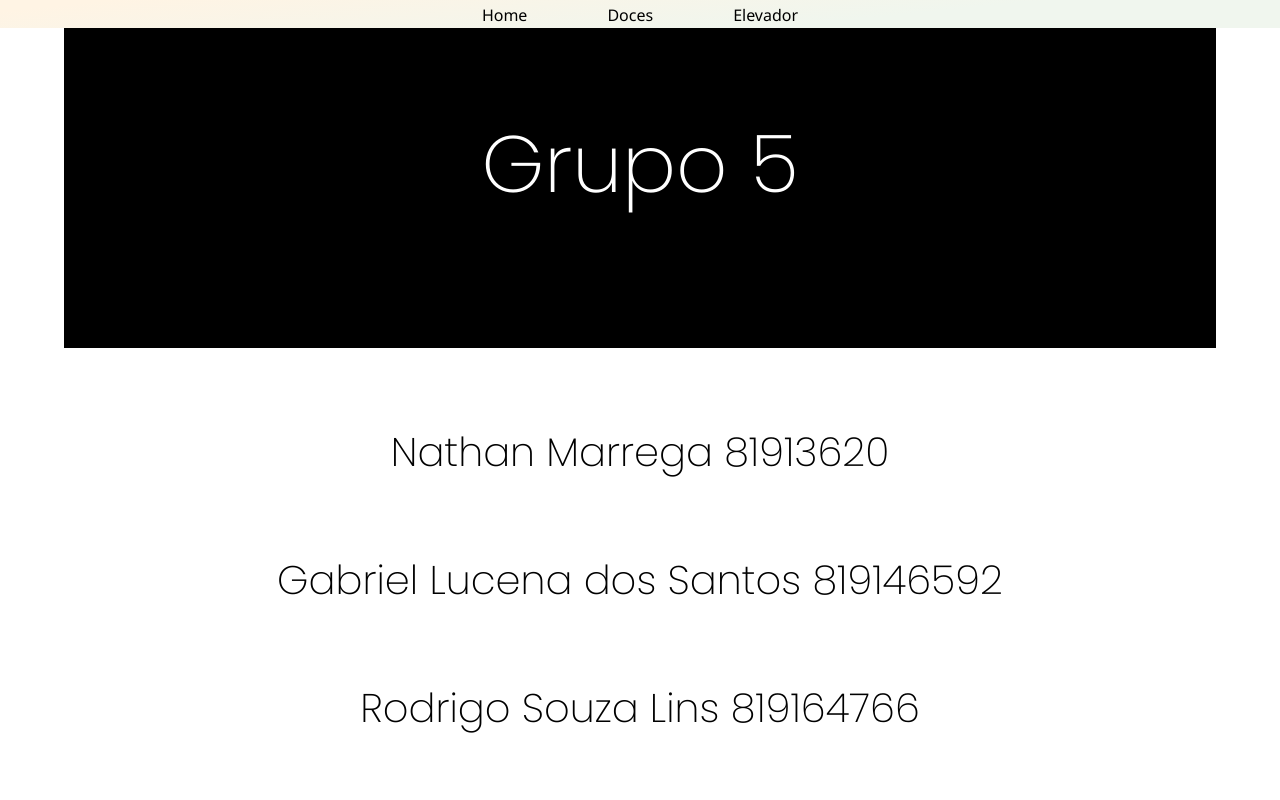
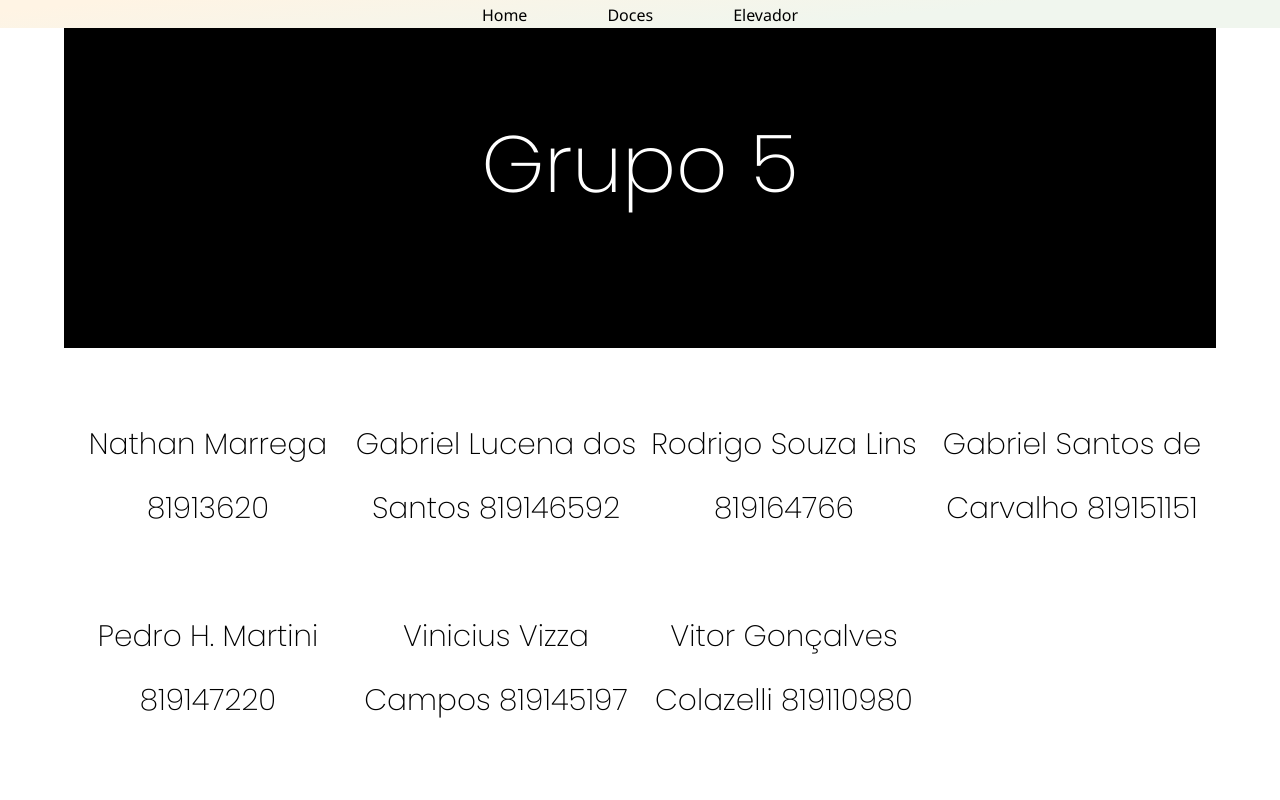
Before and after one commit to 1ZOD/Maquina-de-Doces, a Vue app: page / in a window 1280 px wide. Shown: the top 800 px of the page. Built offline with nearby package versions, Linux system fonts and the light colour scheme.

Commit message:
Add hotfix home

```diff
--- a/src/views/Home.vue
+++ b/src/views/Home.vue
@@ -5,13 +5,27 @@
     </div>
     <div>
       <div class="texto-grupo">
-        <br>Nathan Marrega 81913620 <br>
-        <br>Gabriel Lucena dos Santos	819146592 <br>
-        <br>Rodrigo Souza Lins	819164766 <br>
-        <br>Gabriel Santos de Carvalho	819151151  <br>
-        <br>Pedro Henrique Martini	819147220 <br>
-        <br>Vinicius Vizza Campos	819145197 <br>
-        <br>Vitor Gonçalves Pereira Colazelli	819110980<br>
+        <div class="nomes">
+          <br>Nathan Marrega 81913620 <br>
+        </div>
+        <div class="nomes">
+          <br>Gabriel Lucena dos Santos	819146592 <br>
+        </div>
+        <div class="nomes">
+          <br>Rodrigo Souza Lins	819164766 <br>
+        </div>
+        <div class="nomes">
+          <br>Gabriel Santos de Carvalho	819151151  <br>
+        </div>
+        <div class="nomes">
+          <br>Pedro H. Martini	819147220 <br>
+        </div>
+        <div class="nomes">
+          <br>Vinicius Vizza Campos 819145197 <br>
+        </div>
+        <div class="nomes">
+          <br>Vitor Gonçalves Colazelli	819110980<br>
+        </div>
       </div>
     </div>
   </div>
@@ -46,10 +60,12 @@ export default {
     line-height: 64px;
 }
 .texto-grupo {
+    display: grid;
+    grid-template-columns: 1fr 1fr 1fr 1fr;
+    grid-template-rows: 1fr 1fr;
     font-family: 'Poppins';
     text-align: center;
-    padding-top: 1vh;
-    font-size: 5vh;
+    font-size: 3.7vh;
     line-height: 64px;
 }
 </style>
```
